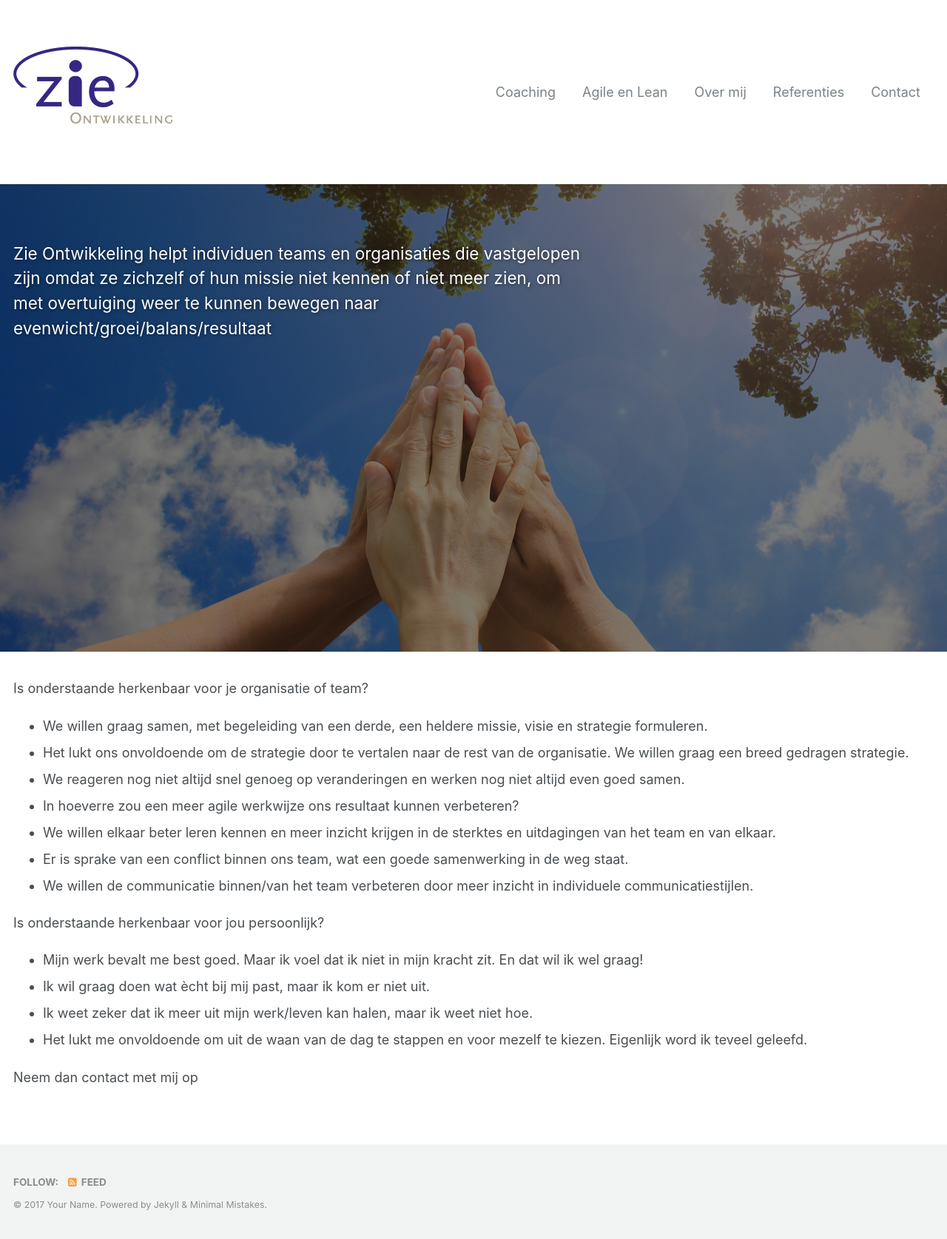
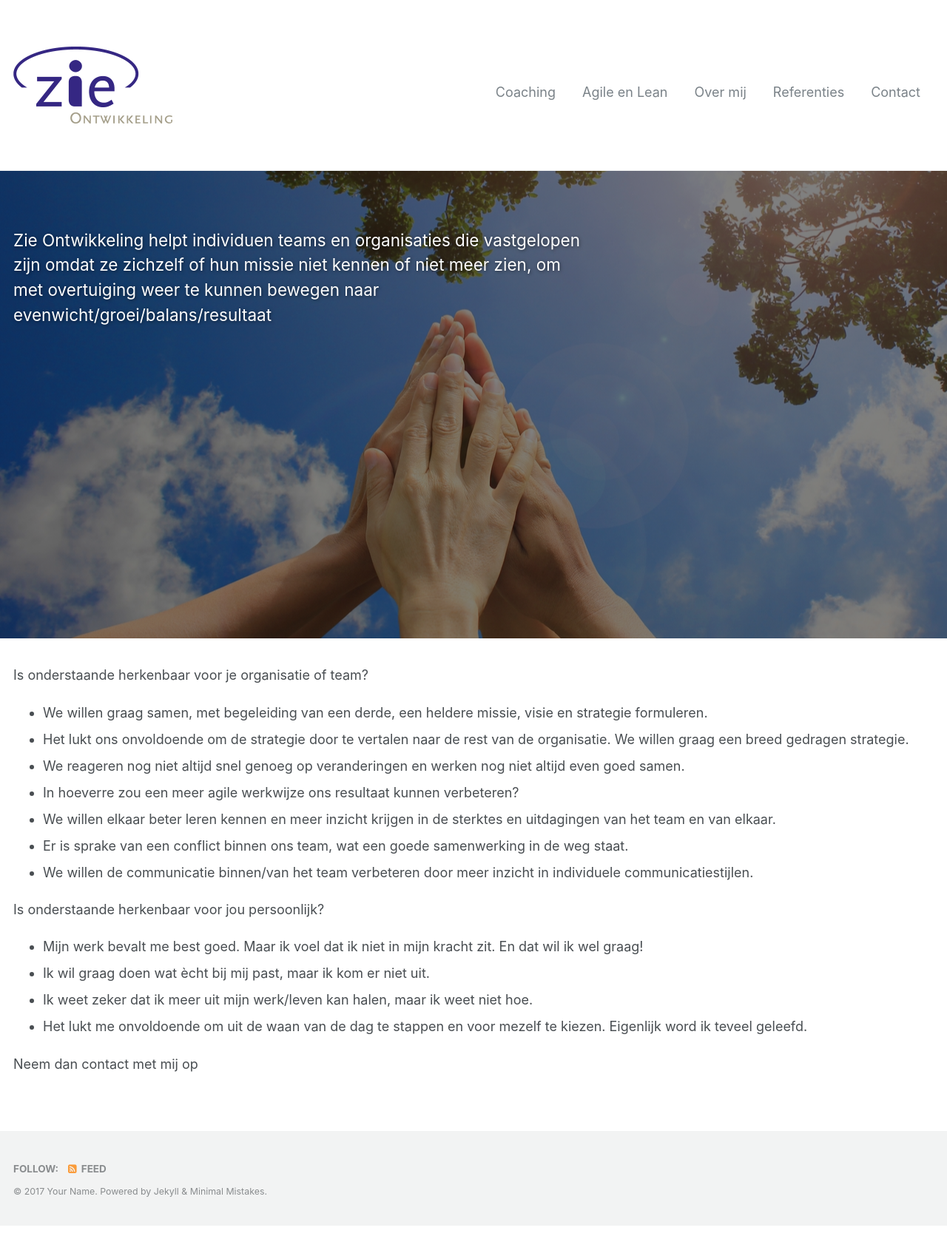
Before and after one commit to twinmum1/zie-ontwikkeling, a Jekyll site: the page built from index.md, in a window 1280 px wide. Shown: the whole page at 74% size. Built offline with Jekyll 4.4.1, drawn with Linux system fonts in a browser that asks for light colours.

Commit message:
Update _masthead.scss

```diff
--- a/_sass/minimal-mistakes/_masthead.scss
+++ b/_sass/minimal-mistakes/_masthead.scss
@@ -15,7 +15,7 @@
     @include clearfix;
     margin-left: auto;
     margin-right: auto;
-    padding: 1em;
+    padding: 1em 1em 0em 1em;
     max-width: 100%;
     display: -webkit-box;
     display: flex;
```
